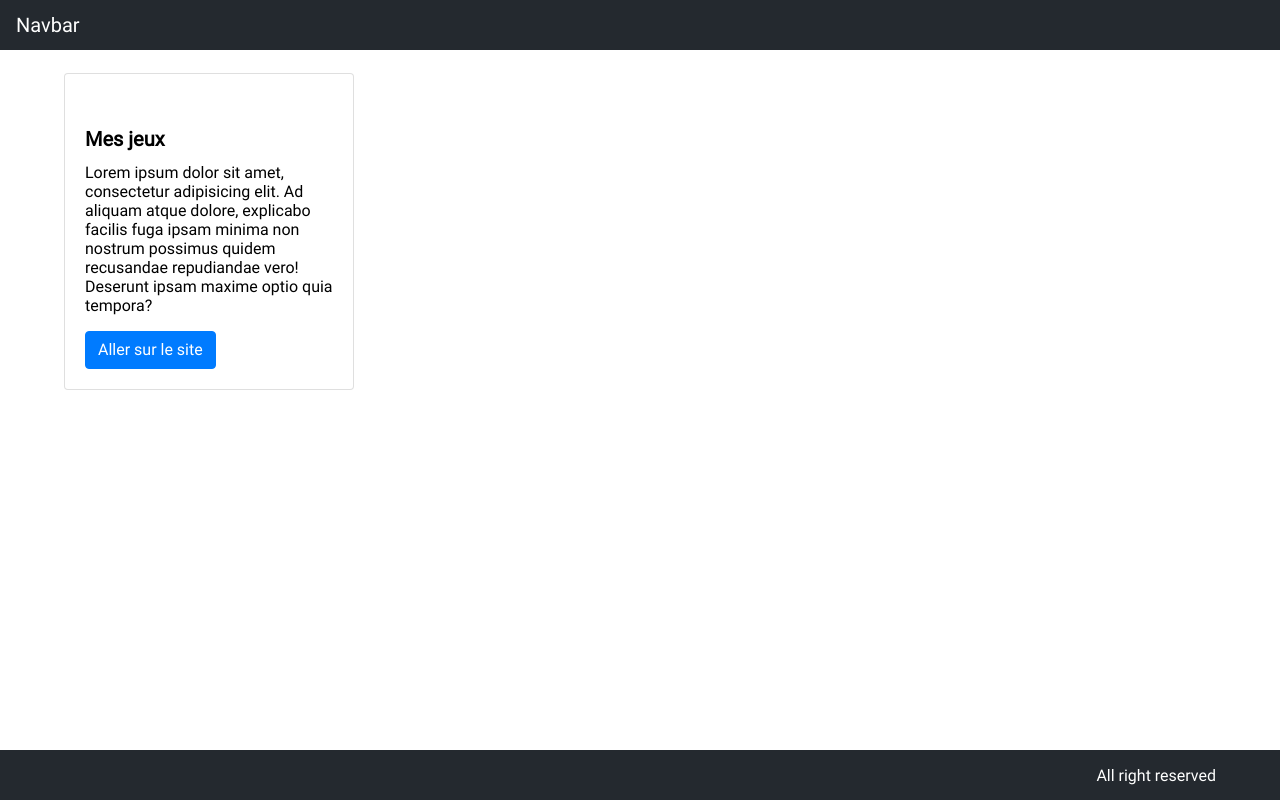
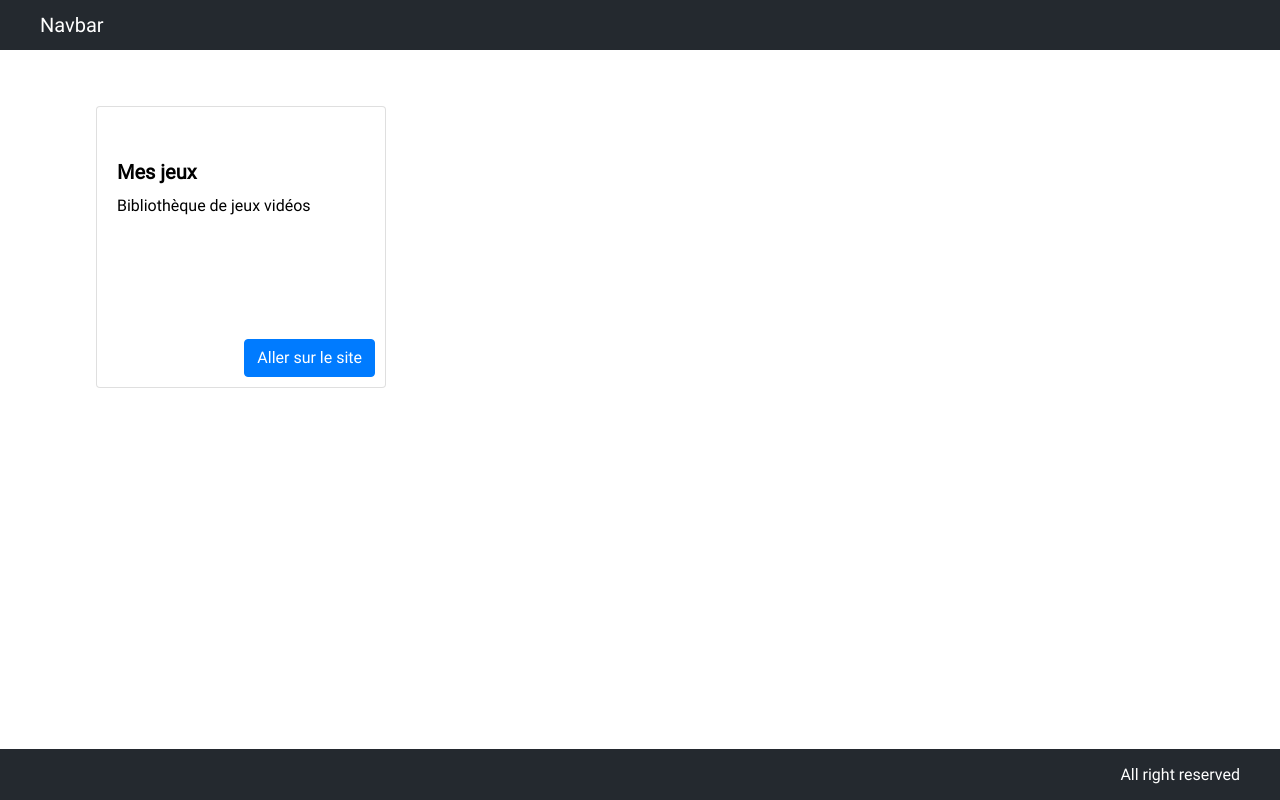
Before and after one commit to metaXIII/raspberry-websites, a PHP site: page / in a window 1280 px wide; the page is wider, and only the part inside the window is pictured. Run offline with PHP 8.4, Linux system fonts and the light colour scheme.

Commit message:
got final result

```diff
--- a/index.php
+++ b/index.php
@@ -9,29 +9,28 @@
         <title>Mes sites sur Raspberry</title>
     </head>
     <body>
-        <header>
-            <nav class="navbar navbar-expand-lg navbar-light bg-dark">
-                <a class="navbar-brand" href="/">Navbar</a>
+        <header class="bg-dark">
+            <nav class="navbar navbar-expand-lg navbar-light">
+                <a class="navbar-brand text-color-white" href="/">Navbar</a>
             </nav>
         </header>
         <main class="main">
-            <div class="container">
+            <div class="container flex wrap">
                 <div class="card">
                     <div class="card-body">
                         <h5 class="card-title">Mes jeux</h5>
-                        <p class="card-text">Lorem ipsum dolor sit amet, consectetur adipisicing elit. Ad aliquam atque
-                            dolore, explicabo
-                            facilis fuga ipsam minima non nostrum possimus quidem recusandae repudiandae vero! Deserunt
-                            ipsam maxime optio quia tempora?</p>
-                        <a href="" class="btn btn-primary">Aller sur le site</a>
+                        <p class="card-text">Bibliothèque de jeux vidéos</p>
+                        <a href="" class="btn btn-primary absolute btn-position-right-bottom">Aller sur le site</a>
                     </div>
                 </div>
             </div>
         </main>
-        <footer class="footer menu dark-background">
-            <p class="main text-right">
-                All right reserved
-            </p>
+        <footer class="bg-dark">
+            <section class="footer">
+                <p class="text-color-white text-right">
+                    All right reserved
+                </p>
+            </section>
         </footer>
     </body>
 </html>
--- a/public/css/index.css
+++ b/public/css/index.css
@@ -26,7 +26,9 @@ h5 {
 }
 
 .main {
-    max-width: 1650px;
+    max-width: 1200px;
+    width: 1200px;
+    margin: 0 auto;
     padding: 0 5%;
 }
 
@@ -67,16 +69,18 @@ footer {
 }
 
 .card {
+    min-width: 18rem;
+    min-height: 280px;
     width: 18rem;
     position: relative;
     display: flex;
     flex-direction: column;
-    min-width: 0;
     word-wrap: break-word;
     background-color: #fff;
     background-clip: border-box;
     border: 1px solid rgba(0, 0, 0, .125);
     border-radius: 0.25rem;
+    margin: 2rem;
 }
 
 .card-body {
@@ -116,6 +120,8 @@ footer {
 
 
 .navbar {
+    max-width: 1200px;
+    margin: auto;
     position: relative;
     display: -ms-flexbox;
     display: flex;
@@ -138,5 +144,30 @@ footer {
     font-size: 1.25rem;
     line-height: inherit;
     white-space: nowrap;
+}
+
+.flex {
+    display: flex;
+}
+
+.wrap {
+    flex-wrap: wrap;
+}
+
+.absolute {
+    position: absolute;
+}
+
+.btn-position-right-bottom {
+    bottom: 10px;
+    right: 10px;
+}
+
+.text-color-white {
     color: #fff;
 }
+
+.footer {
+    max-width: 1200px;
+    margin: auto;
+}
```
